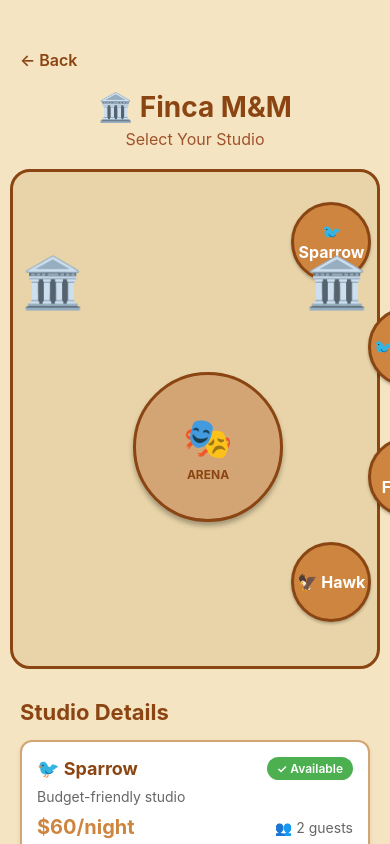
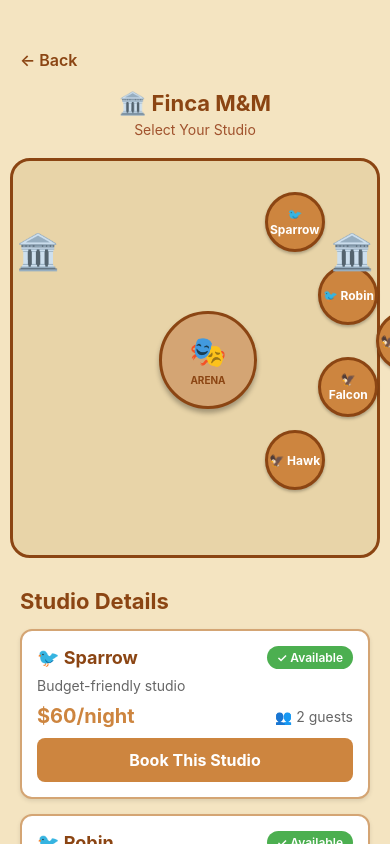
Before and after one commit to WiliScorpion/finca-mm, a React Native app: screen / in a window 390 px wide. Built offline with nearby package versions, Linux system fonts and the light colour scheme.

Commit message:
Fix mobile responsive layout for amphitheater

```diff
--- a/src/screens/AmphitheaterBookingScreen.tsx
+++ b/src/screens/AmphitheaterBookingScreen.tsx
@@ -2,8 +2,9 @@ import React, { useState } from 'react';
 import { StyleSheet, Text, View, TouchableOpacity, ScrollView, Dimensions } from 'react-native';
 import { StudioFlat } from '../types';
 
-const { width } = Dimensions.get('window');
-const ARENA_SIZE = Math.min(width * 0.4, 150);
+const { width, height } = Dimensions.get('window');
+const ARENA_SIZE = Math.min(width * 0.25, 100);
+const IS_SMALL_SCREEN = width < 400;
 
 interface Props {
   studios: StudioFlat[];
@@ -26,14 +27,14 @@ export default function AmphitheaterBookingScreen({ studios, onStudioSelect, onB
       const angleStep = angleSpread / (studiosInTier + 1);
       const angle = angleStep * (index + 1);
 
-      const radius = ARENA_SIZE + 60;
+      const radius = ARENA_SIZE + (IS_SMALL_SCREEN ? 50 : 60);
       const x = radius * Math.cos(angle - Math.PI / 2);
       const y = radius * Math.sin(angle - Math.PI / 2);
 
       return { x, y, tier };
     } else {
       // 1 studio in second tier (centered)
-      const radius = ARENA_SIZE + 120;
+      const radius = ARENA_SIZE + (IS_SMALL_SCREEN ? 100 : 120);
       const angle = Math.PI / 2; // Center position
 
       const x = radius * Math.cos(angle - Math.PI / 2);
@@ -75,8 +76,8 @@ export default function AmphitheaterBookingScreen({ studios, onStudioSelect, onB
               style={[
                 styles.studioSeat,
                 {
-                  left: width / 2 + x - 40,
-                  top: 200 + y,
+                  left: width / 2 + x - (IS_SMALL_SCREEN ? 30 : 40),
+                  top: IS_SMALL_SCREEN ? 150 + y : 200 + y,
                 },
                 !studio.available && styles.unavailableSeat,
                 isSelected && styles.selectedSeat,
@@ -172,20 +173,22 @@ const styles = StyleSheet.create({
     fontWeight: '600',
   },
   title: {
-    fontSize: 28,
+    fontSize: IS_SMALL_SCREEN ? 22 : 28,
     fontWeight: 'bold',
     textAlign: 'center',
     color: '#8b4513',
     marginBottom: 5,
+    paddingHorizontal: 10,
   },
   subtitle: {
-    fontSize: 16,
+    fontSize: IS_SMALL_SCREEN ? 14 : 16,
     textAlign: 'center',
     color: '#a0522d',
     marginBottom: 20,
+    paddingHorizontal: 10,
   },
   amphitheaterContainer: {
-    height: 500,
+    height: IS_SMALL_SCREEN ? 400 : 500,
     position: 'relative',
     marginBottom: 30,
     backgroundColor: '#e8d4a8',
@@ -203,7 +206,7 @@ const styles = StyleSheet.create({
     borderWidth: 3,
     borderColor: '#8b4513',
     left: width / 2 - ARENA_SIZE / 2,
-    top: 200,
+    top: IS_SMALL_SCREEN ? 150 : 200,
     justifyContent: 'center',
     alignItems: 'center',
     shadowColor: '#000',
@@ -212,19 +215,19 @@ const styles = StyleSheet.create({
     shadowRadius: 5,
   },
   arenaText: {
-    fontSize: 40,
+    fontSize: IS_SMALL_SCREEN ? 30 : 40,
   },
   arenaLabel: {
-    fontSize: 12,
+    fontSize: IS_SMALL_SCREEN ? 10 : 12,
     fontWeight: 'bold',
     color: '#8b4513',
     marginTop: 5,
   },
   studioSeat: {
     position: 'absolute',
-    width: 80,
-    height: 80,
-    borderRadius: 40,
+    width: IS_SMALL_SCREEN ? 60 : 80,
+    height: IS_SMALL_SCREEN ? 60 : 80,
+    borderRadius: IS_SMALL_SCREEN ? 30 : 40,
     backgroundColor: '#cd853f',
     borderWidth: 3,
     borderColor: '#8b4513',
@@ -239,15 +242,10 @@ const styles = StyleSheet.create({
     alignItems: 'center',
   },
   seatName: {
-    fontSize: 16,
+    fontSize: IS_SMALL_SCREEN ? 12 : 16,
     fontWeight: 'bold',
     color: '#fff',
     textAlign: 'center',
-  },
-  seatNumber: {
-    fontSize: 24,
-    fontWeight: 'bold',
-    color: '#fff',
   },
   seatTier: {
     fontSize: 10,
@@ -267,21 +265,21 @@ const styles = StyleSheet.create({
   },
   column: {
     position: 'absolute',
-    width: 40,
-    height: 120,
+    width: IS_SMALL_SCREEN ? 30 : 40,
+    height: IS_SMALL_SCREEN ? 80 : 120,
     justifyContent: 'center',
     alignItems: 'center',
   },
   columnLeft: {
-    left: 20,
+    left: IS_SMALL_SCREEN ? 10 : 20,
     top: 50,
   },
   columnRight: {
-    right: 20,
+    right: IS_SMALL_SCREEN ? 10 : 20,
     top: 50,
   },
   columnText: {
-    fontSize: 50,
+    fontSize: IS_SMALL_SCREEN ? 35 : 50,
   },
   detailsSection: {
     paddingHorizontal: 20,
```
